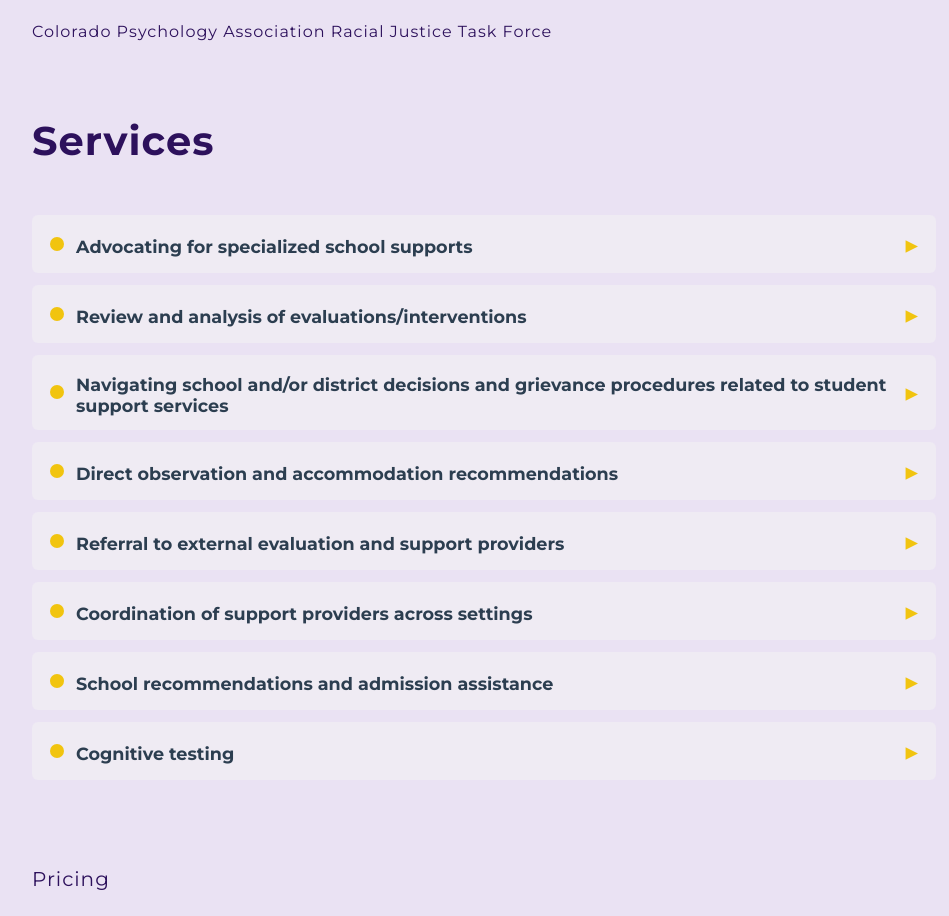
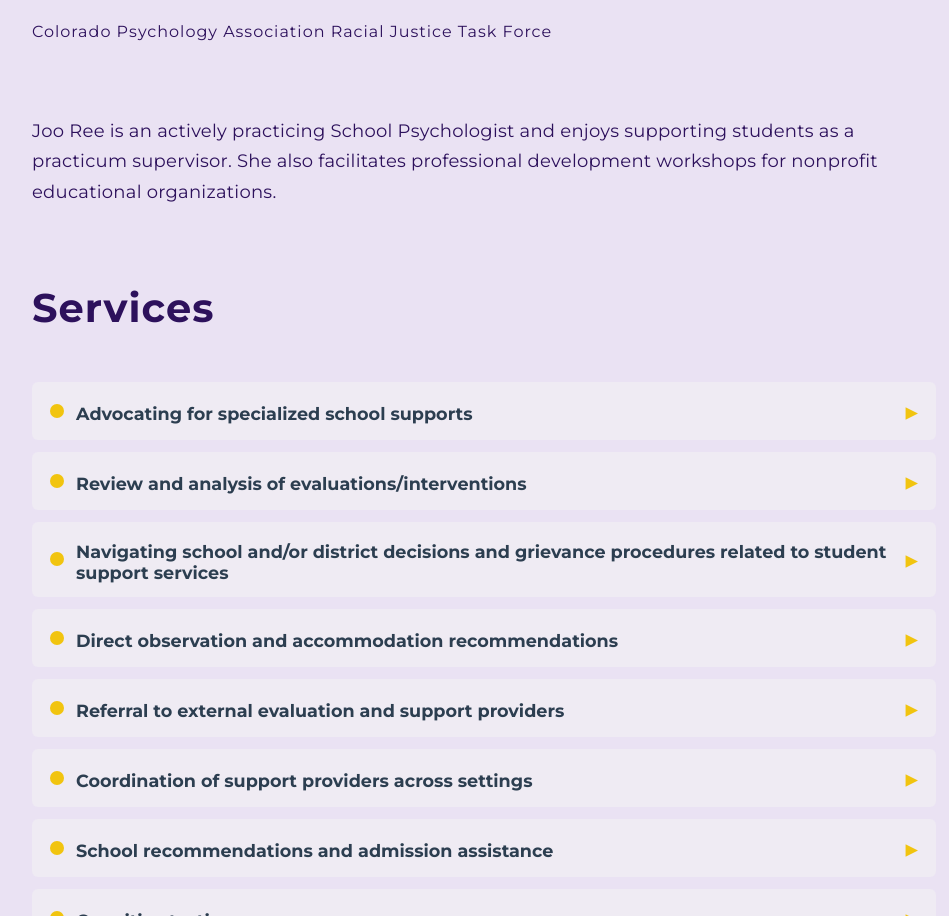
Before and after one commit to JacopoFB/jrc-consulting, a plain HTML site: page index.html in a window 1280 px wide. Shown: the part 2625-3541 px from the top of the page, without its empty margins (156-1105 px from the left). Drawn offline with Linux system fonts and the light colour scheme.

Commit message:
tweak 12-3-2025

```diff
--- a/index.html
+++ b/index.html
@@ -169,12 +169,10 @@
 
             <h4 class="t-normal ls1">Colorado Psychology Association Racial Justice Task Force</h4>
 
-            <!--
-            <p class="mtop25 mbottom100 para">
-                Joo Ree offers a free 20-minute consultation for all new clients.
-                Please submit your request using the <a href="./contact.html">Inquiry Form</a>.
+            <p class="para mtop75 t18" style="color: var(--accent-txt)">
+                Joo Ree is an actively practicing School Psychologist and enjoys supporting students as a practicum supervisor. She also
+                facilitates professional development workshops for nonprofit educational organizations.
             </p>
-            -->
         </div>
     </div>
 
```
